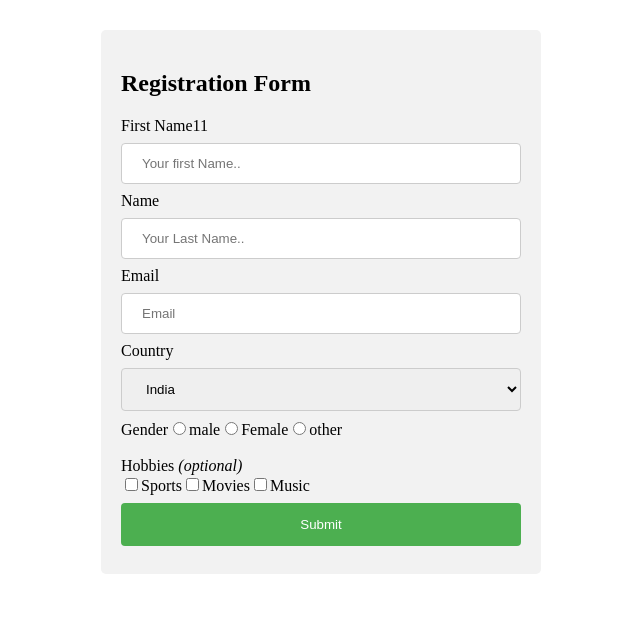
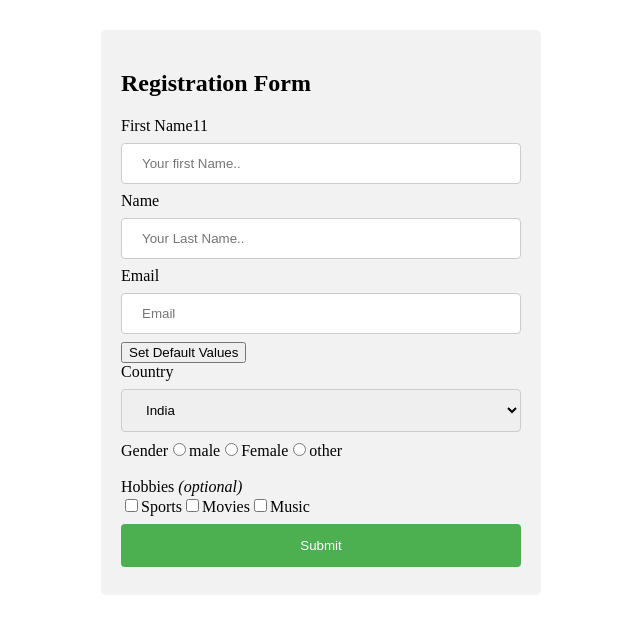
Before and after one commit to maruf-swe/angular-template-driven-form, an Angular app: page / in a window 1280 px wide. Shown: the top 634 px of the page, without its empty margins (319-959 px from the left). Built offline with nearby package versions, Linux system fonts and the light colour scheme.

Commit message:
setvalue method uses for default value in form

```diff
--- a/src/app/app.component.html
+++ b/src/app/app.component.html
@@ -1,7 +1,7 @@
 <div class="form">
   <h2 id="registration">Registration Form</h2>
   <form (ngSubmit)="onSubmit()" #myForm="ngForm">
-    <div ngModelGroup="personDetails" #personDetail="ngModelGroup">
+    <div ngModelGroup="personDetails" #personDetails="ngModelGroup">
       <label for="fname">First Name</label>11
       <input type="text" id="fname" placeholder="Your first Name.."
           name="firstname" ngModel required #fname="ngModel">
@@ -12,8 +12,9 @@
       <label for="email">Email</label>
       <input type="text" id="email" placeholder="Email" name="email" ngModel required email>
       <div>
-        <small *ngIf="personDetail.invalid && personDetail.touched">Some of The required fileds does not have valid value</small>
+        <small *ngIf="personDetails.invalid && personDetails.touched">Some of The required fileds does not have valid value</small>
       </div>
+      <button (calick)="setDefaultValues">Set Default Values</button>
     </div>
 
     <label for="country">Country</label>
--- a/src/app/app.component.ts
+++ b/src/app/app.component.ts
@@ -26,4 +26,21 @@ export class AppComponent {
   onSubmit(){
     console.log(this.form);
   }
+
+  setDefaultValues(){
+    // this.form.value.personDetails.firstname="Marufur";
+    // this.form.value.personDetails.lastname="Rahman";
+    // this.form.value.personDetails.email="maruf12gmail.com";
+    this.form.setValue({
+      country: '',
+      gender: '',
+      hobbies: '',
+      personDetails: {
+        firstname:'marufur',
+        lastname:'rahman',
+        email:'maruf12@gmail.com'
+      }
+    })
+
+  }
 }
```
